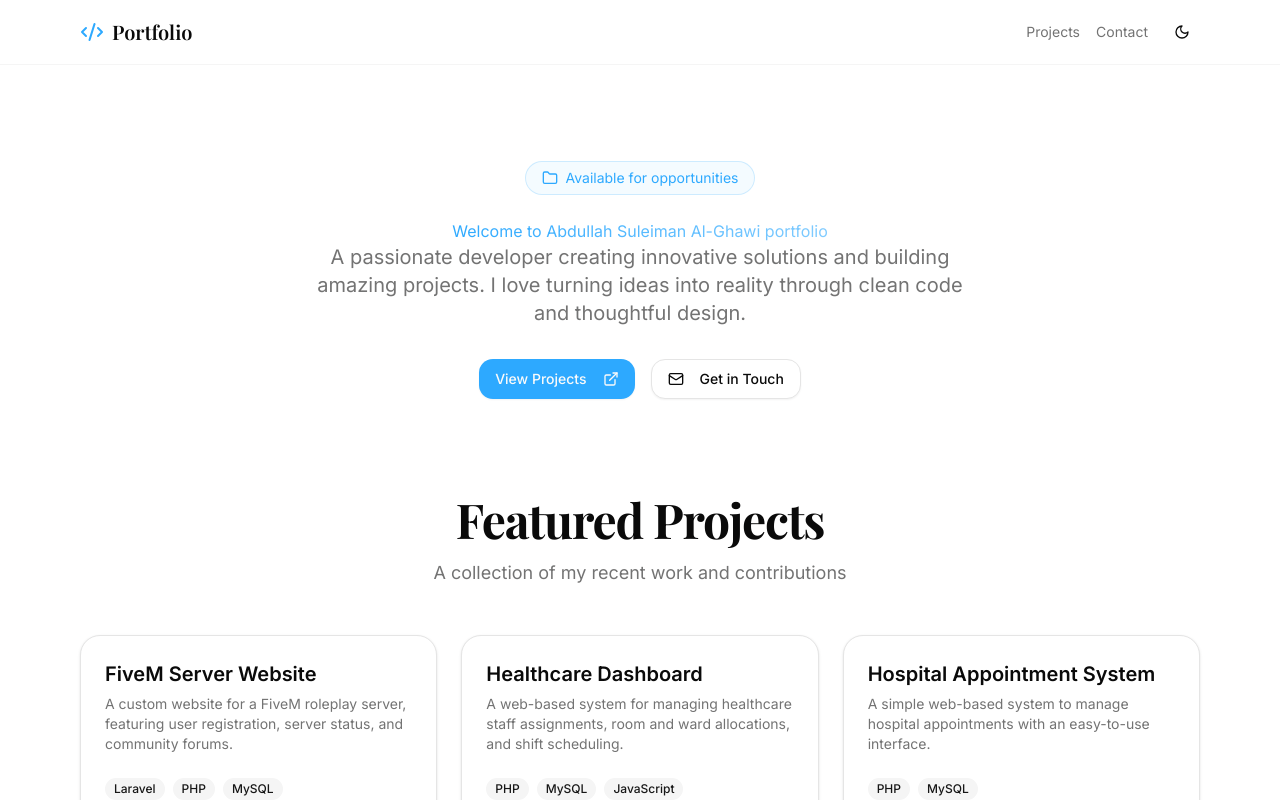
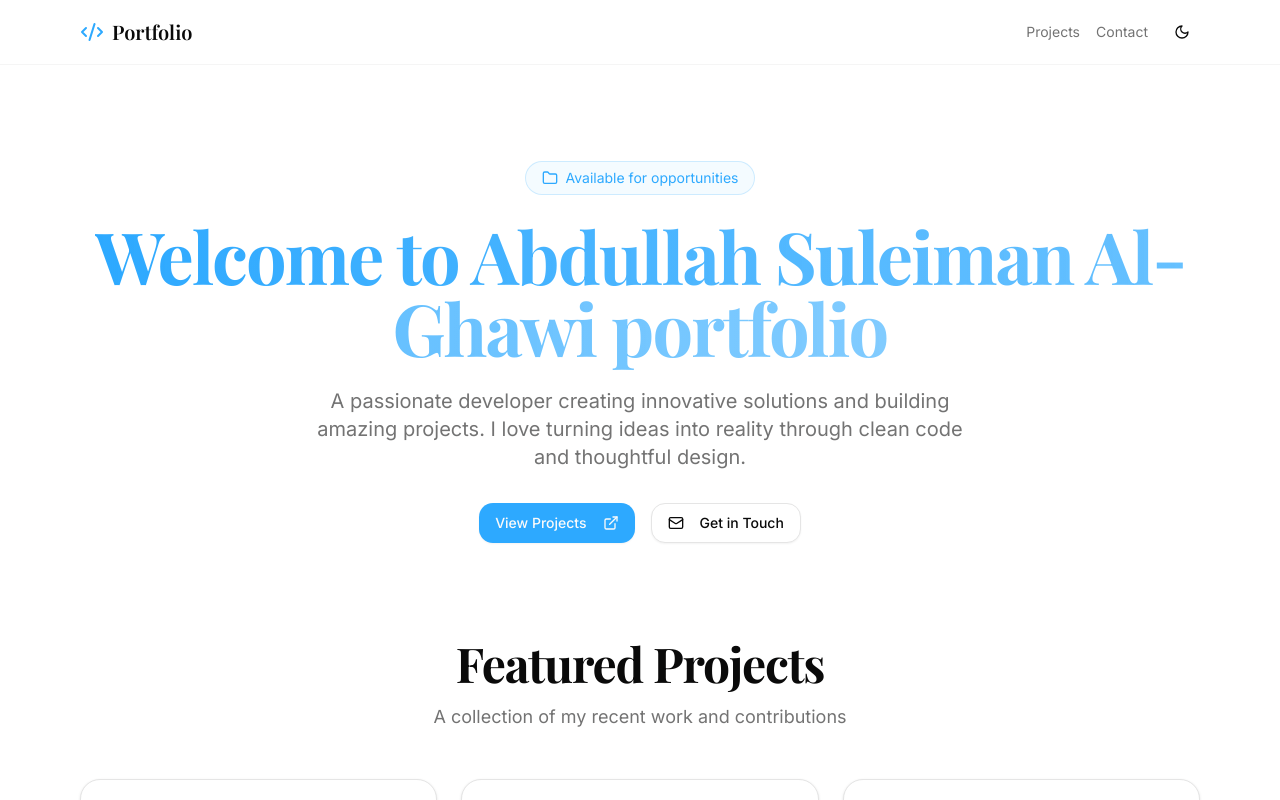
Before and after one commit to iM5LB/iM5LB.github.io, a React (Vite) app: page / in a window 1280 px wide. Shown: the top 800 px of the page. Built offline with nearby package versions, Linux system fonts and the light colour scheme; a web font is replaced by a local one.

Commit message:
Full Custom Discord Rich Presence Plugin Uploaded

```diff
--- a/src/App.tsx
+++ b/src/App.tsx
@@ -101,7 +101,7 @@ export default function Home() {
             <span>Available for opportunities</span>
           </div>
 
-          <h1>
+          <h1 className="mb-6 font-serif text-5xl font-bold tracking-tight sm:text-6xl md:text-7xl">
             <span className="bg-gradient-to-r from-primary via-primary/80 to-primary/60 bg-clip-text text-transparent">
               Welcome to Abdullah Suleiman Al-Ghawi portfolio
             </span>
```
